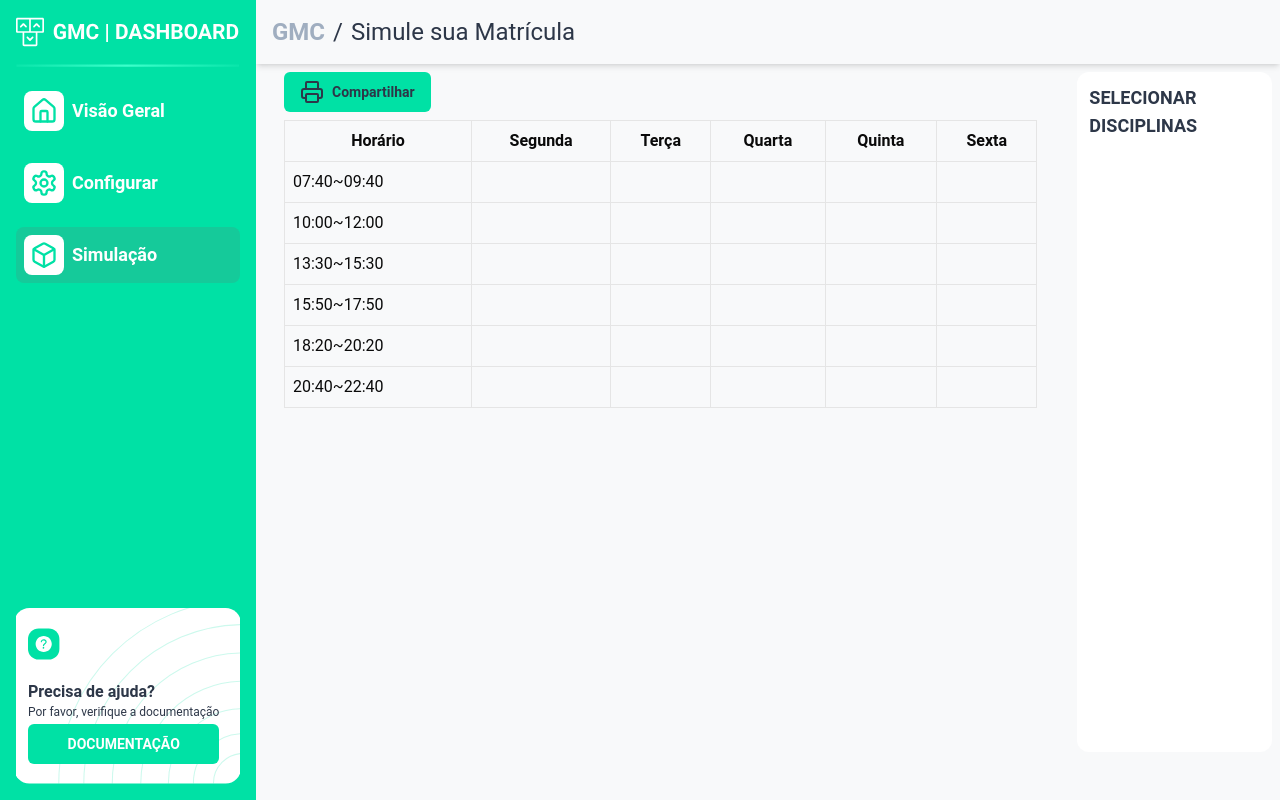
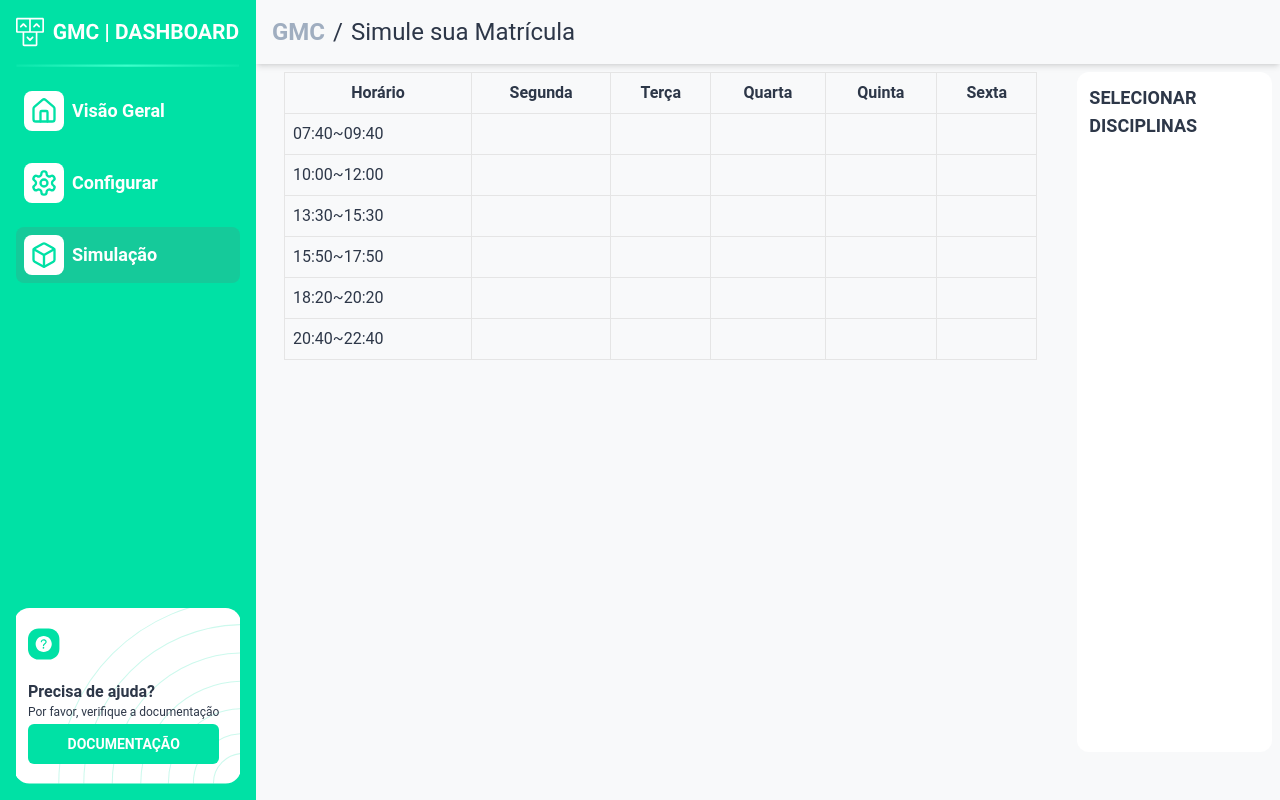
Before and after one commit to dvktr/gestao-matriz-curricular, a Next.js app: page /simulacao in a window 1280 px wide. Built offline with nearby package versions, Linux system fonts and the light colour scheme.

Commit message:
dev: set color to white

```diff
--- a/src/components/Timetable/index.tsx
+++ b/src/components/Timetable/index.tsx
@@ -2,11 +2,9 @@
 
 import { useEffect } from "react";
 import { IDiscipline } from "@/types/discipline";
-import { useDisciplineContext } from "@/context/DisciplineContext"; // Ajuste o caminho conforme necessário
+import { useDisciplineContext } from "@/context/DisciplineContext";
 import { Printer } from "lucide-react";
 import { Button } from "../ui/button";
-import jsPDF from "jspdf";
-import html2canvas from "html2canvas";
 
 const dayMap: { [key: string]: number } = {
   "SEG": 1,
@@ -27,7 +25,11 @@ const timeSlotMap: { [key: string]: string } = {
 
 const daysOfWeek = ["Segunda", "Terça", "Quarta", "Quinta", "Sexta"];
 
-export default function Timetable() {
+interface TimetableProps {
+  isPrint: boolean;
+}
+
+export default function Timetable({ isPrint }: TimetableProps) {
   const { selectedDisciplines } = useDisciplineContext();
 
   const getTimetableForCell = (dayIndex: number, timeSlot: string) => {
@@ -47,34 +49,10 @@ export default function Timetable() {
     return null;
   };
 
-  const handleDownloadPdf = () => {
-    const input = document.getElementById("timetable-table");
-    if (input) {
-      html2canvas(input).then((canvas) => {
-        const imgData = canvas.toDataURL("image/png");
-        const pdf = new jsPDF();
-        const imgWidth = 190; // Largura da imagem no PDF
-        const pageHeight = pdf.internal.pageSize.height;
-        const imgHeight = (canvas.height * imgWidth) / canvas.width;
-        const heightLeft = imgHeight;
-
-        let position = 0;
-
-        pdf.addImage(imgData, "PNG", 10, position, imgWidth, imgHeight);
-        position += heightLeft;
-
-        pdf.save("timetable.pdf");
-      });
-    }
-  };
-
   return (
     <div className="flex-grow w-full mr-5 md:py-0 p-5">
-      <Button className="text-black gap-2 font-bold mb-2" onClick={handleDownloadPdf}>
-        <Printer /> Compartilhar
-      </Button>
       <div id="timetable-table" className="overflow-auto">
-        <table className="w-full table-auto border-collapse border border-gray-300">
+        <table className={`w-full ${isPrint ? 'text-white' : 'text-black'} table-auto border-collapse border border-gray-300`}>
           <thead>
             <tr>
               <th className="border border-gray-300 p-2">Horário</th>
--- a/tailwind.config.ts
+++ b/tailwind.config.ts
@@ -9,8 +9,12 @@ const config: Config = {
     ],
     theme: {
         extend: {
+            backgroundImage: {
+                'timetable-bg': "url('/assets/timetable-bg.svg')",
+              },
             fontFamily: {
                 sans: ['Roboto', 'sans-serif'],
+                'condensed': ['"Barlow Condensed Medium Italic"', 'sans-serif'],
             },
             fontWeight: {
                 normal: 400,
```
